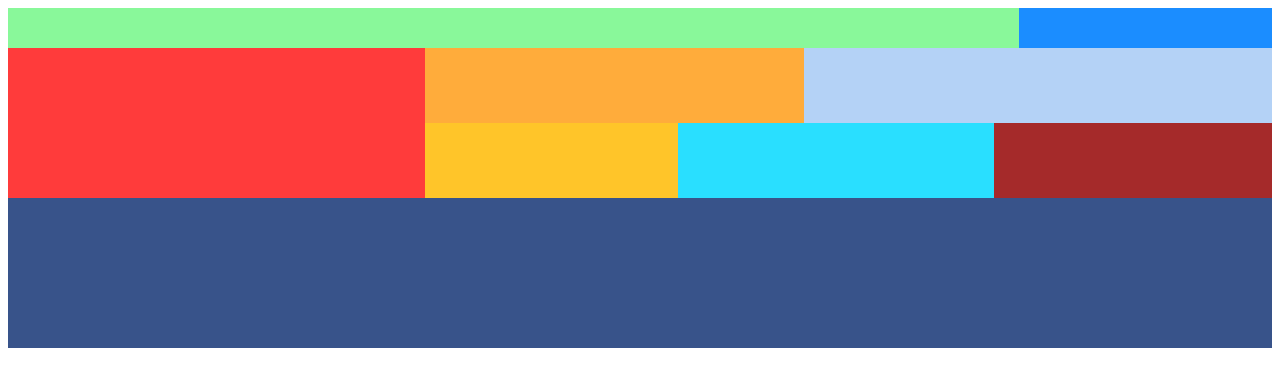
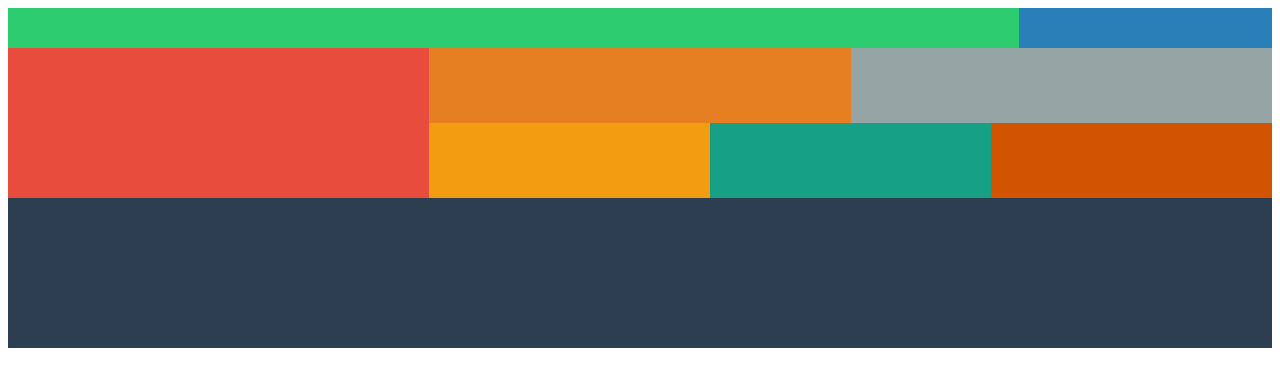
Before and after one commit to ClementMonard/Exercice-6-HTML, a plain HTML site: page index.html in a window 1280 px wide. Drawn offline with Linux system fonts and the light colour scheme.

Commit message:
Correction des couleurs et factorisation de la largeur

```diff
--- a/style.css
+++ b/style.css
@@ -3,64 +3,55 @@
   display: flex;
 }
 .bleuvert {
-  background-color: #89f89a;
+  background-color: #2ECC71;
   width: 80%;
   height: 40px;
-  float: left;
 }
 
 .bleuciel {
-  background-color:#1b8dff;
+  background-color:#2980B9;
   width: 20%;
   height: 40px;
-  float: left;
 }
 
 .rouge {
-  background-color: #ff3b3b;
-  width: 33%;
+  background-color: #E74C3C;
+  width: 33.33%;
   height: 75px;
-  float: left;
 }
 
 .orange {
-  background-color: #ffac3b;
-  width: 30%;
+  background-color: #E67E22;
+  width: 33.33%;
   height: 75px;
-  float: left;
 }
 
 .gris {
-  background-color: #b4d2f6;
-  width: 37%;
+  background-color: #95A5A6;
+  width: 33.33%;
   height: 75px;
-  float: left;
 }
 
 .jaune {
-  background-color:  #ffc529;
-  width: 20%;
+  background-color:  #F39C12;
+  width: 22.22%;
   height: 75px;
-  float: left;
 }
 
 .turquoise {
-  background-color:  #29dfff;
-  width: 25%;
+  background-color:  #16A085;
+  width: 22.22%;
   height: 75px;
-  float: left;
 }
 
 .marron {
-  background-color: brown;
-  width: 22%;
+  background-color: #D35400;
+  width: 22.22%;
   height: 75px;
-  float: left;
 }
 
 .bleumarine {
-  background-color:  #38538a;
+  background-color:  #2C3E50;
   width: 100%;
   height: 150px;
-
 }
```
